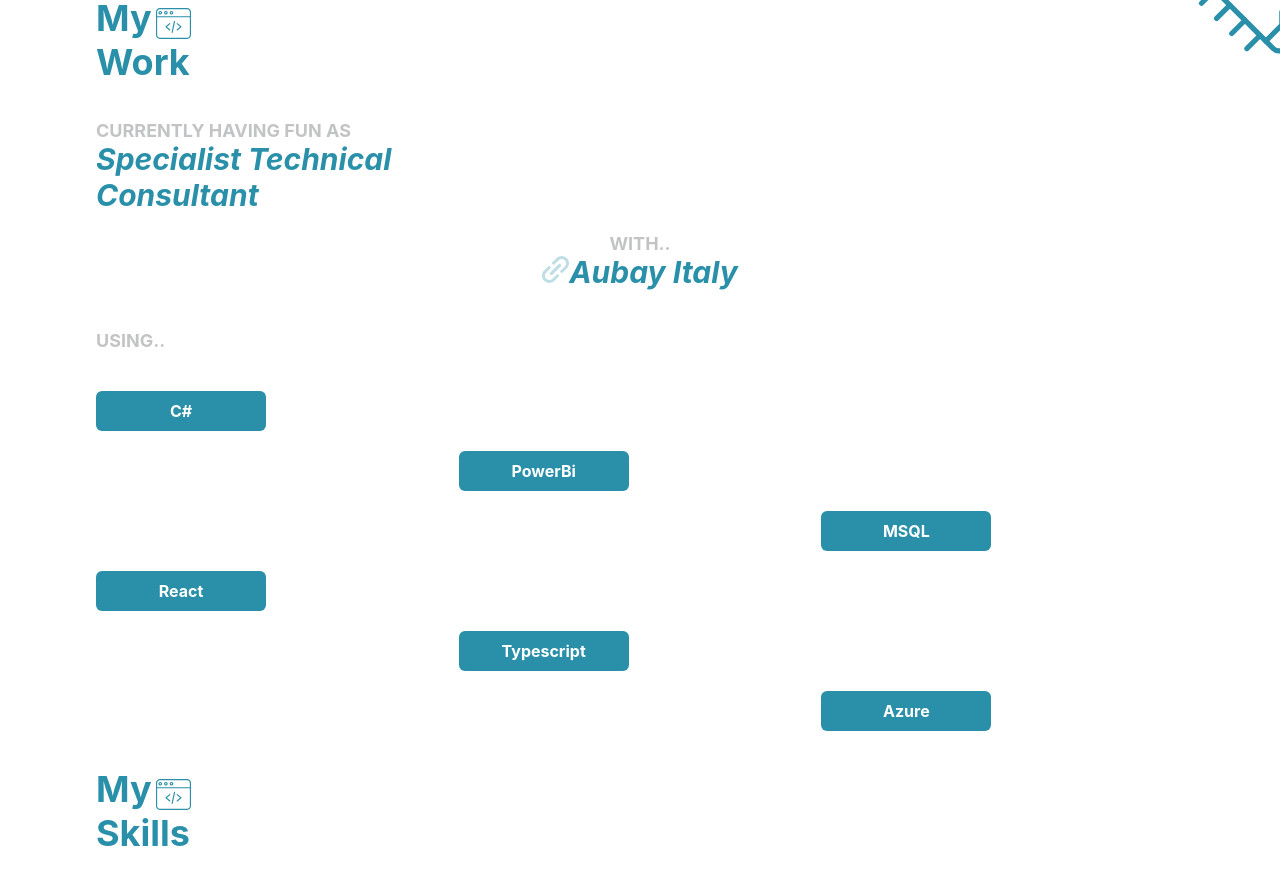
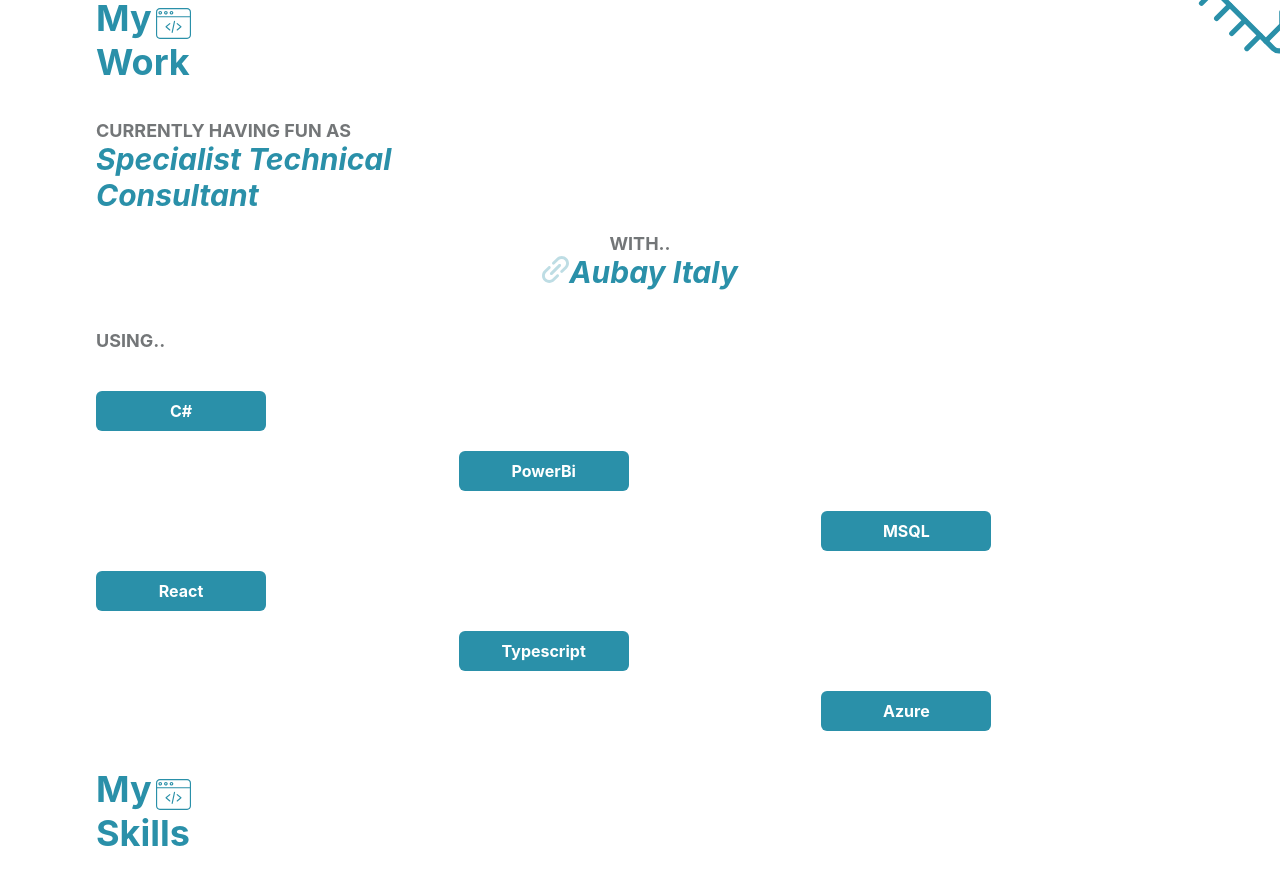
Before and after one commit to XKlaymoreX/CristianHozaPortfolio, a React (Create React App) app: page / in a window 1280 px wide. Shown: the part 860-1744 px from the top of the page. Built offline with nearby package versions, Linux system fonts and the light colour scheme.

Commit message:
Opacity issue fix 3

```diff
--- a/src/Home.css
+++ b/src/Home.css
@@ -410,7 +410,7 @@
 
         .upperCaption {
             color: #393D3F;
-            opacity: 30%;
+            opacity: 70%;
             text-transform: uppercase;
             font-weight: bold;
             font-size: 18px;
@@ -420,7 +420,7 @@
 
         .upperCaptionNM {
             color: #ffffff;
-            opacity: 40%;
+            opacity: 80%;
             text-transform: uppercase;
             font-weight: bold;
             font-size: 18px;
```
Also changed, not shown: 5 other files (tests, documents, lock files or other folders).
